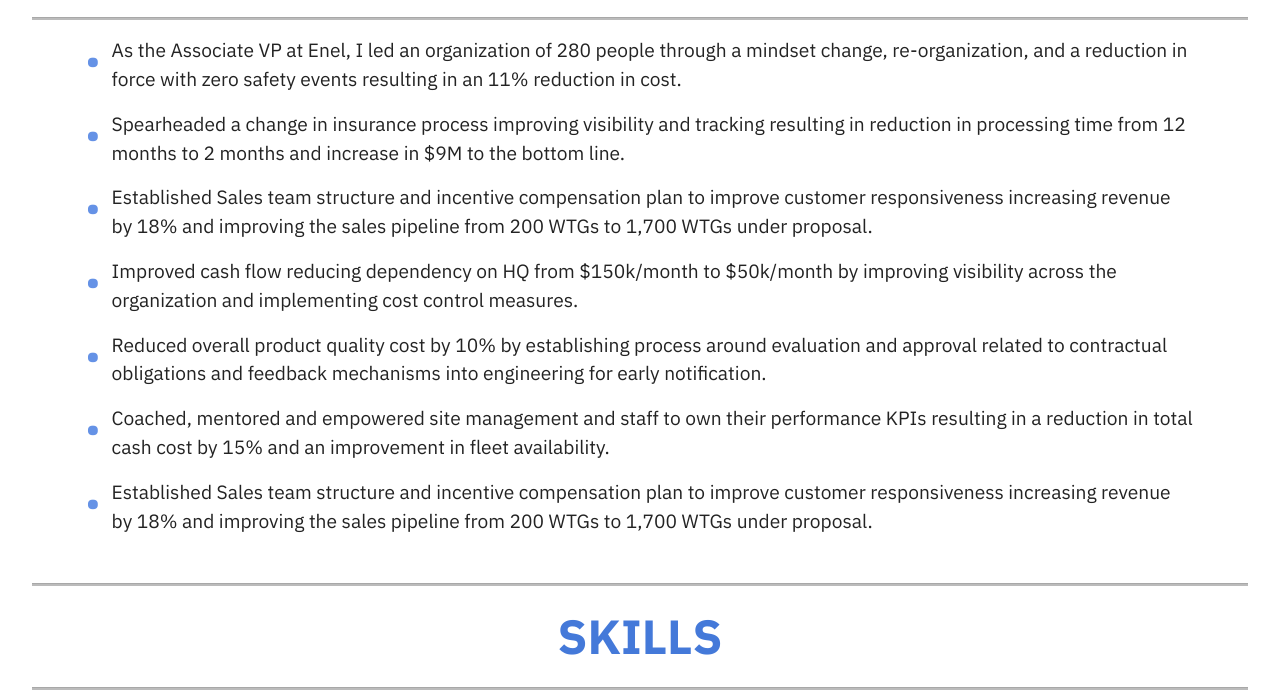
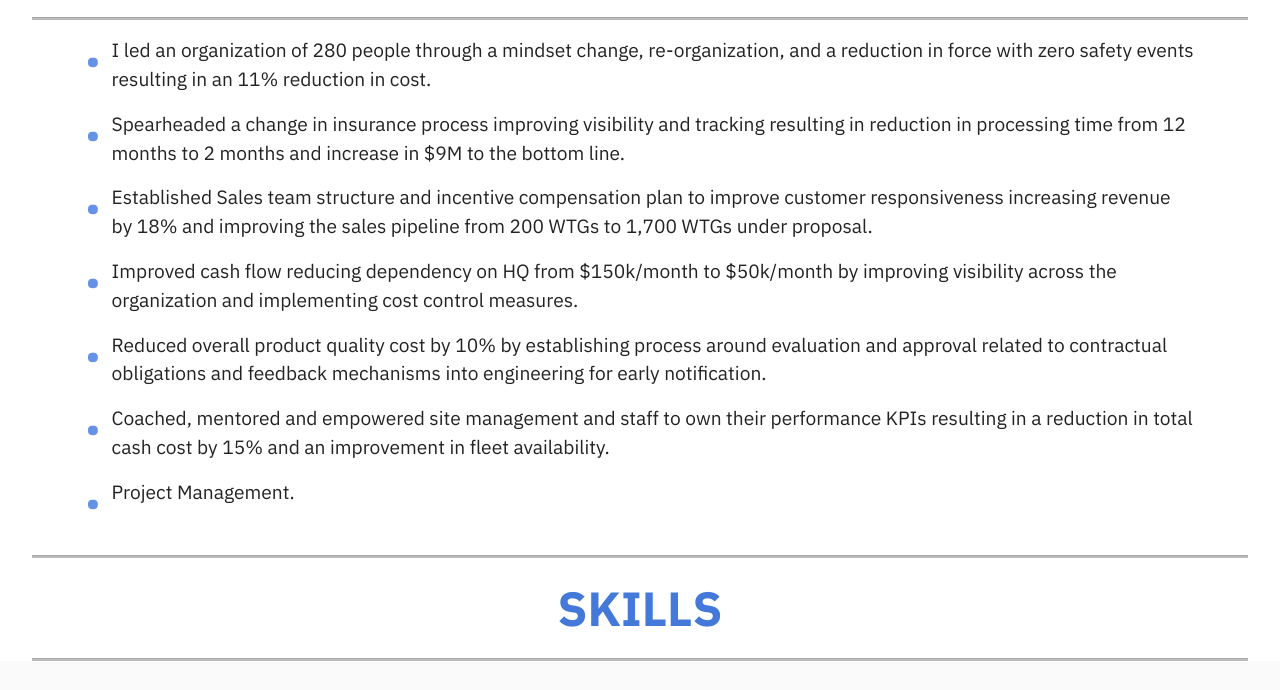
Before and after one commit to hay350/hay350.github.io, a plain HTML site: page page2.html in a window 1280 px wide. Shown: the part 859-1549 px from the top of the page. Drawn offline with Linux system fonts and the light colour scheme; files whose address does not match are found by name.

Commit message:
Update page2.html

```diff
--- a/page2.html
+++ b/page2.html
@@ -128,13 +128,13 @@
             <div class="col-md-12 col-lg-12">
 
                 <ul class="list mbr-fonts-style display-7">
-                    <li>As the Associate VP at Enel, I led an organization of 280 people through a mindset change, re-organization, and a reduction in force with zero safety events resulting in an 11% reduction in cost.<br></li>
+                    <li>I led an organization of 280 people through a mindset change, re-organization, and a reduction in force with zero safety events resulting in an 11% reduction in cost.<br></li>
                     <li>Spearheaded a change in insurance process improving visibility and tracking resulting in reduction in processing time from 12 months to 2 months and increase in $9M to the bottom line.&nbsp;
 </li><li>Established Sales team structure and incentive compensation plan to improve customer responsiveness increasing revenue by 18% and improving the sales pipeline from 200 WTGs to 1,700 WTGs under proposal.&nbsp;
 </li><li>Improved cash flow reducing dependency on HQ from $150k/month to $50k/month by improving visibility across the organization and implementing cost control measures.
 </li><li>Reduced overall product quality cost by 10% by establishing process around evaluation and approval related to contractual obligations and feedback mechanisms into engineering for early notification.
 </li><li>Coached, mentored and empowered site management and staff to own their performance KPIs resulting in a reduction in total cash cost by 15% and an improvement in fleet availability.&nbsp;
-</li><li>Established Sales team structure and incentive compensation plan to improve customer responsiveness increasing revenue by 18% and improving the sales pipeline from 200 WTGs to 1,700 WTGs under proposal.&nbsp;</li>
+</li><li>Project Management.&nbsp;</li>
                 </ul>
             </div>
         </div>
```
